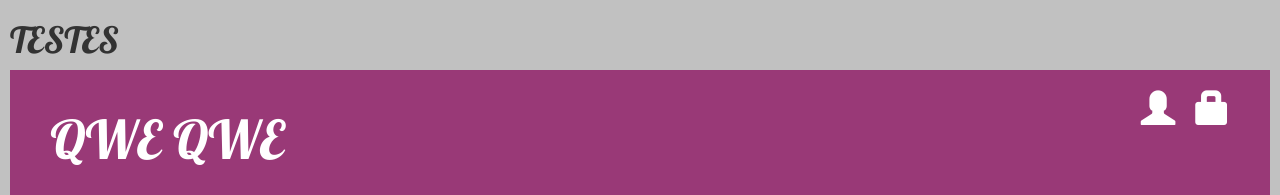
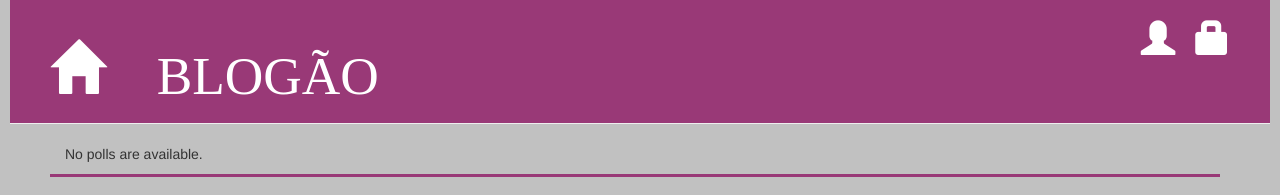
Before and after one commit to guigui03262/my-first-blog, a Django app: page /polls/ in a window 1280 px wide. Shown: the top 195 px of the page. Run offline with Django 3.2, Linux system fonts and the light colour scheme; data that the repository does not hold is empty; parts of the project's set-up code (start-up, migrations or seed data) failed here and were passed over; some libraries are stand-ins or nearby versions.

Commit message:
Bonitinho.

```diff
--- a/templates/blog/base.html
+++ b/templates/blog/base.html
@@ -8,18 +8,18 @@
     <link rel="stylesheet" href="{% static 'css/blog.css' %}">
 </head>
 <body>
-    <h1>TESTES</h1>
     <div class="page-header">
         {% if user.is_authenticated %}
         <a href="{% url 'post_new' %}" class="top-menu"><span class="glyphicon glyphicon-plus"></span></a>
         <a href="{% url 'post_draft_list' %}" class="top-menu"><span class="glyphicon glyphicon-edit"></span></a>
         <a href="{% url 'tag_new' %}" class="top-menu"><span class="glyphicon glyphicon-tag"></span></a>
-        <p class="top-menu">E AI MEU CONSAGRADO {{ user.username }} <small>(<a href="{% url 'logout' %}">Log out</a>)</small></p>
+        <a href="{% url 'user_list' %}" class="top-menu"><span class="glyphicon glyphicon-user" ></span></a>
+        <p class="top-menu"> E AI MEU CONSAGRADO  {{ user.username }} <small>(<a href="{% url 'logout' %}">Log out</a>)</small></p>
         {% else %}
         <a href="{% url 'login' %}" class="top-menu"><span class="glyphicon glyphicon-lock"></span></a>
         <a href="{% url 'signup' %}" class="top-menu"><span class="glyphicon glyphicon-user"></span></a>
         {% endif %}
-        <h1><a href="/"> QWE QWE</a></h1>
+        <h1><a href="/"><span class="glyphicon glyphicon-home"> BLOGÃO </a></h1>
     </div>
     <div class="content container">
         <div class="row">
@@ -28,10 +28,7 @@
                 {% endblock %}
             </div>
             <div class="col-md-9">
-                <a href="{% url 'polls:index'%}"><h1>Participe do DeAdPooL</h1></a>
-            </div>
-            <div style="text-align:center" class="col-xl">
-                    <iframe width="560" height="315" src="https://www.youtube.com/embed/vbjKEnmnx8M" frameborder="0" allow="accelerometer; autoplay; encrypted-media; gyroscope; picture-in-picture" allowfullscreen></iframe>
+                <a href="{% url 'polls:index' %}"><h1>Participe do DeAdPooL</h1></a>
             </div>
         </div>
     </div>
--- a/templates/polls/index.html
+++ b/templates/polls/index.html
@@ -5,7 +5,7 @@
 {% if latest_question_list %}
     <ul>
     {% for question in latest_question_list %}
-        <li><h2><a href="{% url 'polls:detail' question.id %}">{{ question.question_text }}</a></h2></li>
+        <h2><a href="{% url 'polls:detail' question.id %}"><span class="glyphicon glyphicon-screenshot" ></span>  {{ question.question_text }}</a></h2>
     {% endfor %}
     </ul>
 {% else %}
```
Also changed, not shown: 1 other file.
